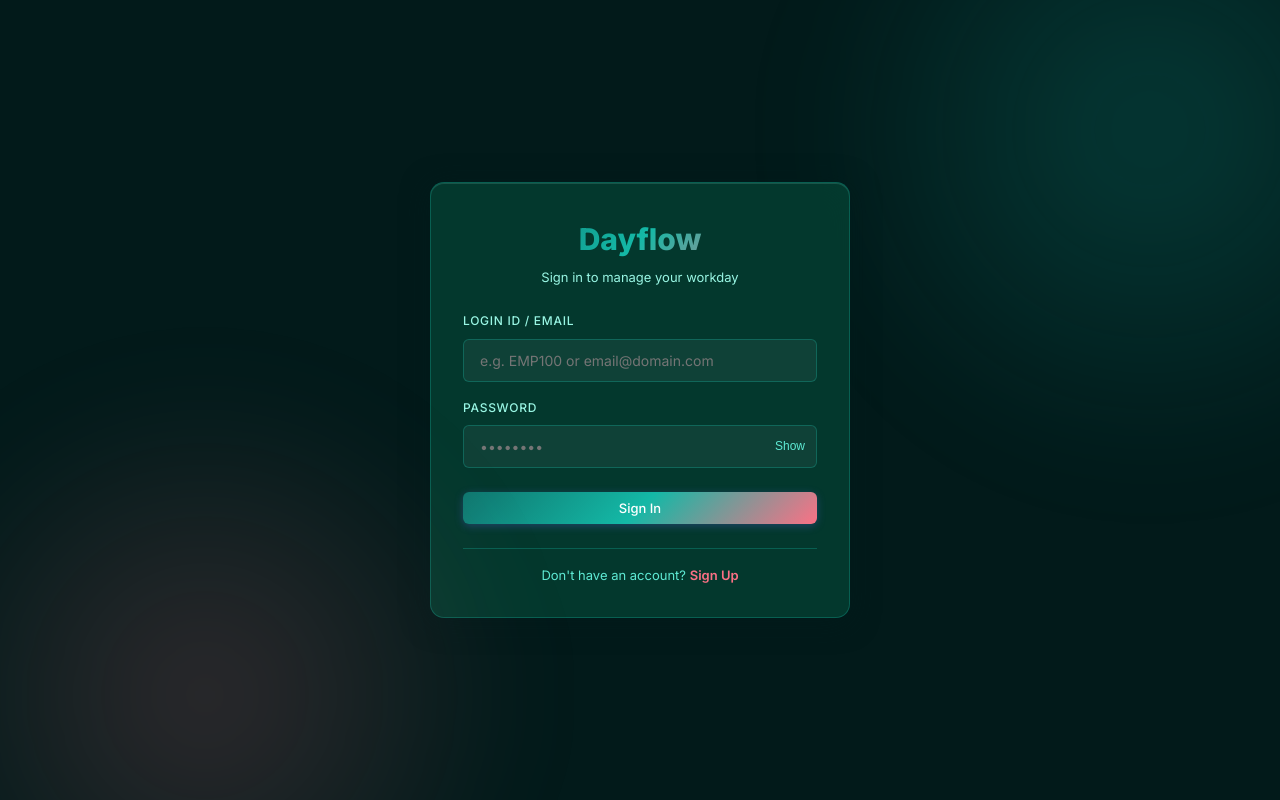
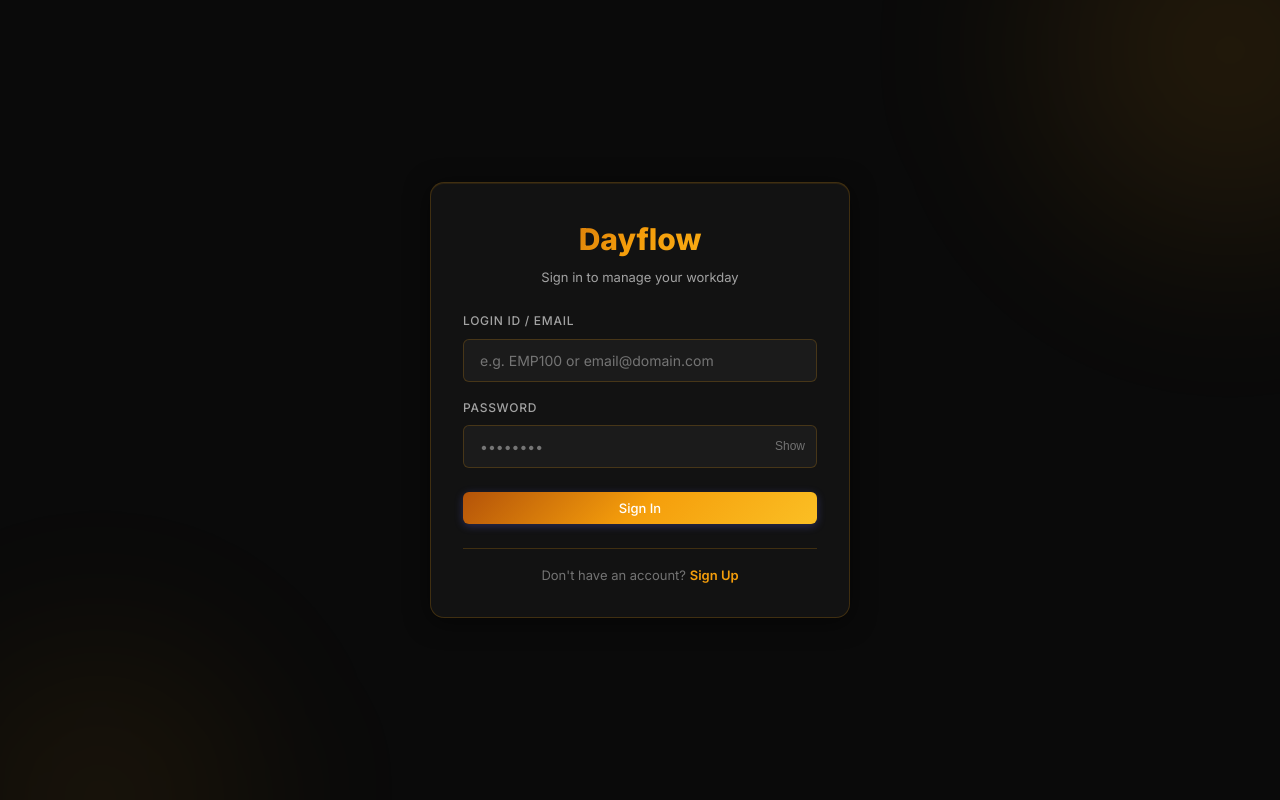
Before and after one commit to TechGajana/Dayflow, a Next.js app in the folder frontend/: page /login in a window 1280 px wide. Built offline with nearby package versions, Linux system fonts and the light colour scheme; no server answers.

Commit message:
style: Strict two-color only - Pure Black and Amber Gold, no other colors

```diff
--- a/frontend/src/app/globals.css
+++ b/frontend/src/app/globals.css
@@ -5,45 +5,45 @@
 
 @import url('https://fonts.googleapis.com/css2?family=Inter:wght@300;400;500;600;700;800&display=swap');
 
-/* ---- Design Tokens — Deep Ocean Teal & Warm Rose Gold ---- */
+/* ---- Design Tokens — Pure Black & Amber Gold ONLY ---- */
 :root {
-  /* Colors — Only TWO tones: Teal + Rose Gold */
-  --bg-primary: #021a1a; /* Deep Ocean Teal Black */
-  --bg-secondary: #042f2e; /* Dark Teal Header */
-  --bg-tertiary: #064e3b; /* Rich Emerald Teal Container */
-  --bg-card: rgba(6, 78, 59, 0.6); /* Glass Teal */
-  --bg-card-hover: rgba(13, 107, 84, 0.7);
-  --bg-glass: rgba(255, 255, 255, 0.05);
-  --bg-glass-hover: rgba(255, 255, 255, 0.09);
+  /* Colors — STRICTLY #0A0A0A Black + #F59E0B Amber Gold */
+  --bg-primary: #0a0a0a;
+  --bg-secondary: #141414;
+  --bg-tertiary: #1a1a1a;
+  --bg-card: rgba(20, 20, 20, 0.85);
+  --bg-card-hover: rgba(30, 30, 30, 0.9);
+  --bg-glass: rgba(255, 255, 255, 0.04);
+  --bg-glass-hover: rgba(255, 255, 255, 0.08);
 
-  --border-primary: rgba(20, 184, 166, 0.3); /* Soft Teal Glow */
-  --border-secondary: rgba(251, 113, 133, 0.3); /* Rose Gold Blush Glow */
-  --border-accent: rgba(251, 113, 133, 0.55);
+  --border-primary: rgba(245, 158, 11, 0.2);
+  --border-secondary: rgba(245, 158, 11, 0.35);
+  --border-accent: rgba(245, 158, 11, 0.6);
 
-  --text-primary: #f0fdfa; /* Luminous Teal White */
-  --text-secondary: #99f6e4; /* Light Teal Mint */
-  --text-tertiary: #5eead4; /* Vivid Teal */
-  --text-accent: #fb7185; /* Warm Rose Gold Highlight */
-  --text-link: #fda4af; /* Soft Rose Gold Link */
+  --text-primary: #fafafa;
+  --text-secondary: #a3a3a3;
+  --text-tertiary: #737373;
+  --text-accent: #f59e0b;
+  --text-link: #fbbf24;
 
-  --accent-primary: #14b8a6; /* Hero Accent: Vivid Ocean Teal */
-  --accent-primary-hover: #0d9488;
-  --accent-gradient: linear-gradient(135deg, #0f766e 0%, #14b8a6 50%, #fb7185 100%); /* Deep Teal → Vivid Teal → Warm Rose Gold */
-  --accent-gradient-soft: linear-gradient(135deg, rgba(20, 184, 166, 0.3) 0%, rgba(251, 113, 133, 0.2) 100%);
+  --accent-primary: #f59e0b;
+  --accent-primary-hover: #d97706;
+  --accent-gradient: linear-gradient(135deg, #b45309 0%, #f59e0b 50%, #fbbf24 100%);
+  --accent-gradient-soft: linear-gradient(135deg, rgba(245, 158, 11, 0.25) 0%, rgba(245, 158, 11, 0.08) 100%);
 
-  --success: #34d399;
-  --warning: #fbbf24;
-  --danger: #f43f5e;
-  --info: #38bdf8;
+  --success: #f59e0b;
+  --warning: #f59e0b;
+  --danger: #dc2626;
+  --info: #f59e0b;
 
-  --avatar-gradient: linear-gradient(135deg, #0f766e 0%, #14b8a6 50%, #fb7185 100%);
+  --avatar-gradient: linear-gradient(135deg, #92400e 0%, #f59e0b 50%, #fbbf24 100%);
 
-  /* Teal & Rose Gold Glows */
-  --shadow-sm: 0 2px 4px rgba(0, 0, 0, 0.5);
-  --shadow-md: 0 4px 18px rgba(20, 184, 166, 0.3);
-  --shadow-lg: 0 8px 36px rgba(2, 26, 26, 0.9), 0 0 25px rgba(20, 184, 166, 0.35);
-  --shadow-glow: 0 0 30px rgba(20, 184, 166, 0.45), 0 0 18px rgba(251, 113, 133, 0.3);
-  --shadow-card: 0 4px 28px rgba(2, 26, 26, 0.6), inset 0 1px 0 rgba(153, 246, 228, 0.15);
+  /* Shadows — Gold glow only */
+  --shadow-sm: 0 2px 4px rgba(0, 0, 0, 0.6);
+  --shadow-md: 0 4px 16px rgba(245, 158, 11, 0.2);
+  --shadow-lg: 0 8px 32px rgba(0, 0, 0, 0.8), 0 0 20px rgba(245, 158, 11, 0.25);
+  --shadow-glow: 0 0 25px rgba(245, 158, 11, 0.4);
+  --shadow-card: 0 4px 24px rgba(0, 0, 0, 0.5), inset 0 1px 0 rgba(245, 158, 11, 0.1);
 
   /* Typography */
   --font-family: 'Inter', -apple-system, BlinkMacSystemFont, 'Segoe UI', sans-serif;
@@ -101,42 +101,37 @@ body {
   font-size: var(--font-base);
   line-height: 1.6;
   color: var(--text-primary);
-  background-color: var(--bg-primary);
-  background-image:
-    radial-gradient(rgba(153, 246, 228, 0.1) 1px, transparent 1px),
-    radial-gradient(circle at 20% 30%, rgba(20, 184, 166, 0.3) 0%, transparent 55%),
-    radial-gradient(circle at 80% 70%, rgba(251, 113, 133, 0.2) 0%, transparent 55%);
-  background-size: 28px 28px, 100% 100%, 100% 100%;
-  background-attachment: fixed;
+  background: #0a0a0a;
   -webkit-font-smoothing: antialiased;
   -moz-osx-font-smoothing: grayscale;
 }
 
-/* Ambient teal & rose gold glow orbs */
+/* Single amber gold glow — top right */
 body::before {
   content: '';
   position: fixed;
-  top: -220px;
-  right: -220px;
-  width: 700px;
-  height: 700px;
-  background: radial-gradient(circle, rgba(20, 184, 166, 0.2) 0%, transparent 70%);
+  top: -250px;
+  right: -250px;
+  width: 600px;
+  height: 600px;
+  background: radial-gradient(circle, rgba(245, 158, 11, 0.12) 0%, transparent 70%);
   pointer-events: none;
   z-index: 0;
-  filter: blur(50px);
+  filter: blur(60px);
 }
 
+/* Single amber gold glow — bottom left */
 body::after {
   content: '';
   position: fixed;
-  bottom: -220px;
-  left: -120px;
-  width: 650px;
-  height: 650px;
-  background: radial-gradient(circle, rgba(251, 113, 133, 0.18) 0%, transparent 70%);
+  bottom: -250px;
+  left: -150px;
+  width: 500px;
+  height: 500px;
+  background: radial-gradient(circle, rgba(245, 158, 11, 0.08) 0%, transparent 70%);
   pointer-events: none;
   z-index: 0;
-  filter: blur(50px);
+  filter: blur(60px);
 }
 
 a {
```
